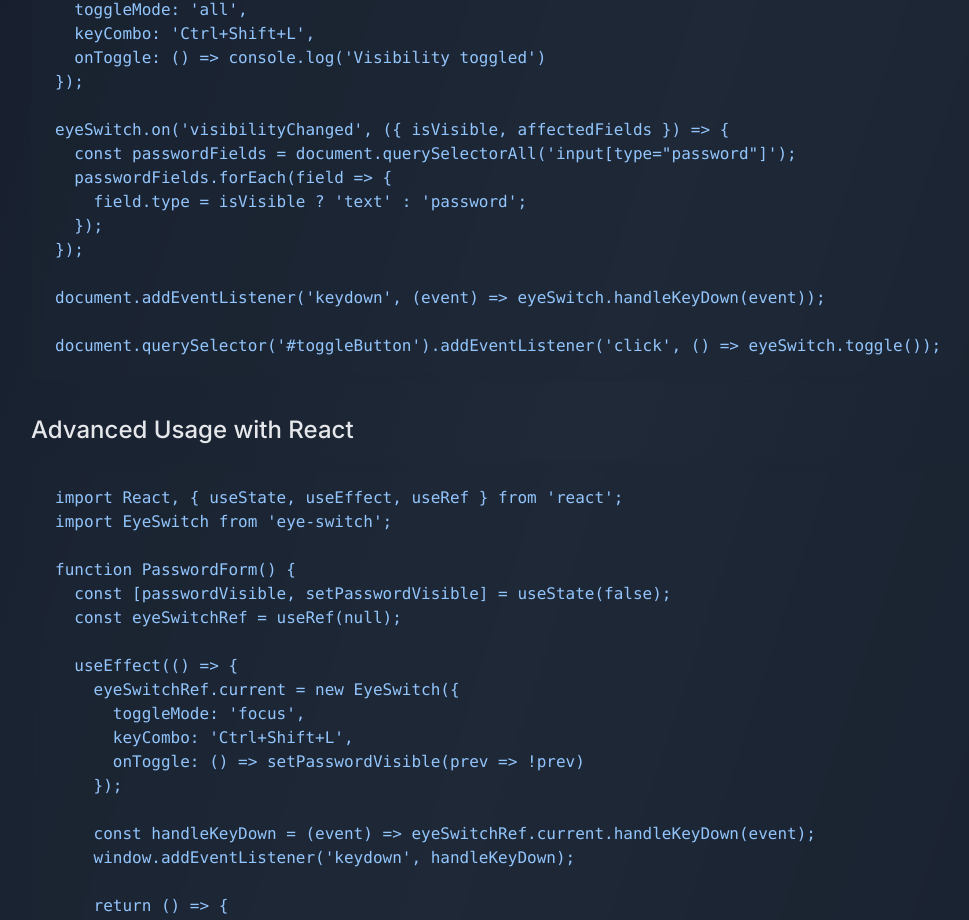
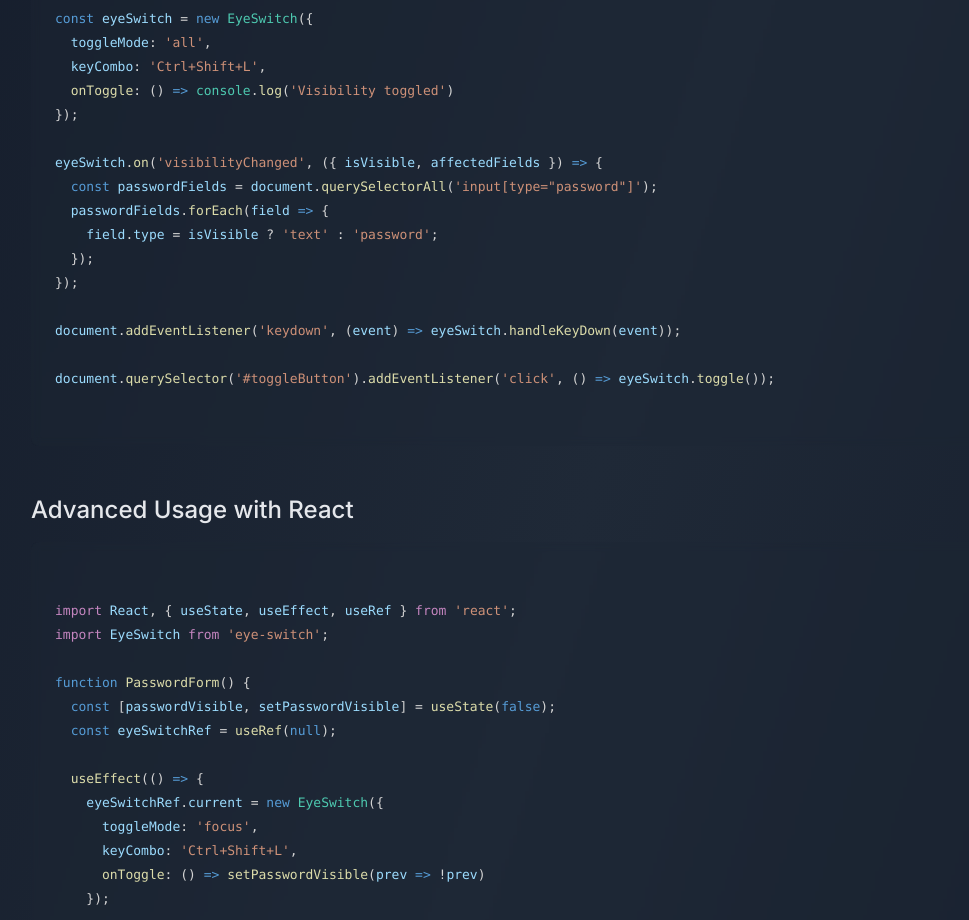
Before and after one commit to iziuqo/EyeSwitch, a Next.js app: page / in a window 1280 px wide. Shown: the part 1559-2479 px from the top of the page, without its empty margins (49-1018 px from the left). Built offline with nearby package versions, Linux system fonts and the light colour scheme.

Commit message:
Update page.tsx

```diff
--- a/src/app/page.tsx
+++ b/src/app/page.tsx
@@ -2,11 +2,13 @@
 
 import React, { useState, useEffect, useRef } from 'react'
 import { Button } from "@/components/ui/button"
-import { Coffee, ExternalLink, Github, EyeIcon, Play, Eye, EyeOff, ChevronRight } from 'lucide-react'
+import { Coffee, Github, EyeIcon, Play, Eye, EyeOff, ChevronRight } from 'lucide-react'
 import Link from 'next/link'
 import { Input } from "@/components/ui/input"
+import { Prism as SyntaxHighlighter } from 'react-syntax-highlighter'
+import { vscDarkPlus } from 'react-syntax-highlighter/dist/esm/styles/prism'
 
-export default function Home() {
+export default function Component() {
   const [activeSection, setActiveSection] = useState('features')
   const [showPassword, setShowPassword] = useState(false)
   const [isMac, setIsMac] = useState(false)
@@ -24,7 +26,7 @@ export default function Home() {
 
   useEffect(() => {
     const handleScroll = () => {
-      const scrollPosition = window.scrollY + 64; // Add offset for header
+      const scrollPosition = window.scrollY + 64
 
       const sections = [
         { id: 'features', ref: featuresRef },
@@ -60,25 +62,83 @@ export default function Home() {
 
   const scrollToSection = (sectionRef: React.RefObject<HTMLElement>) => {
     if (sectionRef.current) {
-      const headerHeight = 64; // Adjust this value based on your header's actual height
-      const elementPosition = sectionRef.current.getBoundingClientRect().top;
-      const offsetPosition = elementPosition + window.pageYOffset - headerHeight;
+      const headerHeight = 64
+      const elementPosition = sectionRef.current.getBoundingClientRect().top
+      const offsetPosition = elementPosition + window.pageYOffset - headerHeight
 
       window.scrollTo({
         top: offsetPosition,
         behavior: "smooth"
-      });
+      })
     }
   }
+
+  const basicUsageCode = `
+import EyeSwitch from 'eye-switch';
+
+const eyeSwitch = new EyeSwitch({
+  toggleMode: 'all',
+  keyCombo: 'Ctrl+Shift+L',
+  onToggle: () => console.log('Visibility toggled')
+});
+
+eyeSwitch.on('visibilityChanged', ({ isVisible, affectedFields }) => {
+  const passwordFields = document.querySelectorAll('input[type="password"]');
+  passwordFields.forEach(field => {
+    field.type = isVisible ? 'text' : 'password';
+  });
+});
+
+document.addEventListener('keydown', (event) => eyeSwitch.handleKeyDown(event));
+
+document.querySelector('#toggleButton').addEventListener('click', () => eyeSwitch.toggle());
+  `
+
+  const advancedUsageCode = `
+import React, { useState, useEffect, useRef } from 'react';
+import EyeSwitch from 'eye-switch';
+
+function PasswordForm() {
+  const [passwordVisible, setPasswordVisible] = useState(false);
+  const eyeSwitchRef = useRef(null);
+
+  useEffect(() => {
+    eyeSwitchRef.current = new EyeSwitch({
+      toggleMode: 'focus',
+      keyCombo: 'Ctrl+Shift+L',
+      onToggle: () => setPasswordVisible(prev => !prev)
+    });
+
+    const handleKeyDown = (event) => eyeSwitchRef.current.handleKeyDown(event);
+    window.addEventListener('keydown', handleKeyDown);
+
+    return () => {
+      window.removeEventListener('keydown', handleKeyDown);
+    };
+  }, []);
+
+  return (
+    <form>
+      <input
+        type={passwordVisible ? 'text' : 'password'}
+        placeholder="Enter password"
+      />
+      <button type="button" onClick={() => eyeSwitchRef.current.toggle()}>
+        {passwordVisible ? 'Hide' : 'Show'} Password
+      </button>
+    </form>
+  );
+}
+
+export default PasswordForm;
+  `
 
   return (
     <div className="min-h-screen bg-gradient-to-br from-gray-900 via-gray-800 to-gray-900 text-gray-200 flex flex-col antialiased">
       <header className="sticky top-0 bg-gray-900/80 backdrop-blur-sm z-10 border-b border-gray-800">
         <div className="max-w-6xl mx-auto w-full py-4 px-4">
           <div className="flex items-center justify-between">
-            <div
-              className="flex items-center space-x-3"
-            >
+            <div className="flex items-center space-x-3">
               <div className="w-8 h-8 bg-gradient-to-br from-blue-500 to-blue-600 rounded-lg flex items-center justify-center shadow-xl">
                 <EyeIcon className="h-4 w-4" />
               </div>
@@ -92,11 +152,9 @@ export default function Home() {
                 { id: 'installation', ref: installationRef },
                 { id: 'usage', ref: usageRef },
                 { id: 'API', ref: apiRef },
-              ].map((item, index) => (
-                <div
+              ].map((item) => (
+                <button
                   key={item.id}
-                >
-                  <button
                   onClick={() => scrollToSection(item.ref)}
                   className={`text-sm hover:text-blue-400 transition-colors ${
                     activeSection === item.id ? 'text-blue-400 font-medium' : 'text-gray-300'
@@ -105,7 +163,6 @@ export default function Home() {
                 >
                   {item.id === 'API' ? 'API' : item.id.charAt(0).toUpperCase() + item.id.slice(1)}
                 </button>
-                </div>
               ))}
             </nav>
           </div>
@@ -114,9 +171,7 @@ export default function Home() {
 
       <main className="flex-grow max-w-6xl mx-auto w-full py-12 px-4" ref={mainRef}>
         <section className="mb-24">
-          <div
-            className="flex flex-col lg:flex-row items-center justify-between gap-12"
-          >
+          <div className="flex flex-col lg:flex-row items-center justify-between gap-12">
             <div className="lg:w-1/2">
               <h2 className="text-5xl font-bold mb-6 bg-gradient-to-r from-blue-400 to-blue-600 text-transparent bg-clip-text">
                 Seamless Password Visibility Control
@@ -153,9 +208,7 @@ export default function Home() {
                 >
                   {showPassword ? <EyeOff className="h-5 w-5" /> : <Eye className="h-5 w-5" />}
                 </button>
-                <div
-                  className="absolute -top-12 right-1 whitespace-nowrap bg-blue-600 text-white text-sm py-2 px-4 rounded-md shadow-md"
-                >
+                <div className="absolute -top-12 right-1 whitespace-nowrap bg-blue-600 text-white text-sm py-2 px-4 rounded-md shadow-md">
                   Show password ({isMac ? '⌘' : 'Ctrl'} + 8)
                   <div className="absolute bottom-[-6px] right-[10px] w-3 h-3 bg-blue-600 transform rotate-45" />
                 </div>
@@ -164,11 +217,7 @@ export default function Home() {
           </div>
         </section>
 
-        <section
-          id="features"
-          className="mb-24"
-          ref={featuresRef}
-        >
+        <section id="features" className="mb-24" ref={featuresRef}>
           <h2 className="text-4xl font-semibold mb-8 bg-gradient-to-r from-blue-400 to-blue-600 text-transparent bg-clip-text">Features</h2>
           <ul className="grid grid-cols-1 md:grid-cols-2 gap-6 text-gray-300">
             {[
@@ -192,11 +241,7 @@ export default function Home() {
           </ul>
         </section>
 
-        <section
-          id="installation"
-          className="mb-24"
-          ref={installationRef}
-        >
+        <section id="installation" className="mb-24" ref={installationRef}>
           <h2 className="text-4xl font-semibold mb-8 bg-gradient-to-r from-blue-400 to-blue-600 text-transparent bg-clip-text">Installation</h2>
           <div className="bg-gray-800/30 p-6 rounded-lg mb-4 backdrop-blur-sm">
             <code className="text-blue-300 text-lg">npm install eye-switch</code>
@@ -207,95 +252,53 @@ export default function Home() {
           </div>
         </section>
 
-        <section
-          id="usage"
-          className="mb-24"
-          ref={usageRef}
-        >
+        <section id="usage" className="mb-24" ref={usageRef}>
           <h2 className="text-4xl font-semibold mb-8 bg-gradient-to-r from-blue-400 to-blue-600 text-transparent bg-clip-text">Usage</h2>
           <h3 className="text-2xl font-medium mb-4 text-gray-200">Basic Usage</h3>
-          <div className="bg-gray-800/30 p-6 rounded-lg mb-8 overflow-x-auto backdrop-blur-sm">
-            <pre className="text-blue-300">
-              {`import EyeSwitch from 'eye-switch';
-
-const eyeSwitch = new EyeSwitch({
-  toggleMode: 'all',
-  keyCombo: 'Ctrl+Shift+L',
-  onToggle: () => console.log('Visibility toggled')
-});
-
-eyeSwitch.on('visibilityChanged', ({ isVisible, affectedFields }) => {
-  const passwordFields = document.querySelectorAll('input[type="password"]');
-  passwordFields.forEach(field => {
-    field.type = isVisible ? 'text' : 'password';
-  });
-});
-
-document.addEventListener('keydown', (event) => eyeSwitch.handleKeyDown(event));
-
-document.querySelector('#toggleButton').addEventListener('click', () => eyeSwitch.toggle());`}
-            </pre>
+          <div className="bg-gray-800/30 rounded-lg mb-12 overflow-hidden backdrop-blur-sm">
+            <SyntaxHighlighter
+              language="javascript"
+              style={vscDarkPlus}
+              customStyle={{
+                background: 'transparent',
+                padding: '1.5rem',
+                fontSize: '1rem',
+                lineHeight: '1.5',
+              }}
+            >
+              {basicUsageCode}
+            </SyntaxHighlighter>
           </div>
           <h3 className="text-2xl font-medium mb-4 text-gray-200">Advanced Usage with React</h3>
-          <div className="bg-gray-800/30 p-6 rounded-lg mb-4 overflow-x-auto backdrop-blur-sm">
-            <pre className="text-blue-300">
-              {`import React, { useState, useEffect, useRef } from 'react';
-import EyeSwitch from 'eye-switch';
-
-function PasswordForm() {
-  const [passwordVisible, setPasswordVisible] = useState(false);
-  const eyeSwitchRef = useRef(null);
-
-  useEffect(() => {
-    eyeSwitchRef.current = new EyeSwitch({
-      toggleMode: 'focus',
-      keyCombo: 'Ctrl+Shift+L',
-      onToggle: () => setPasswordVisible(prev => !prev)
-    });
-
-    const handleKeyDown = (event) => eyeSwitchRef.current.handleKeyDown(event);
-    window.addEventListener('keydown', handleKeyDown);
-
-    return () => {
-      window.removeEventListener('keydown', handleKeyDown);
-    };
-  }, []);
-
-  return (
-    <form>
-      <input
-        type={passwordVisible ? 'text' : 'password'}
-        placeholder="Enter password"
-      />
-      <button type="button" onClick={() => eyeSwitchRef.current.toggle()}>
-        {passwordVisible ? 'Hide' : 'Show'} Password
-      </button>
-    </form>
-  );
-}
-
-export default PasswordForm;`}
-            </pre>
+          <div className="bg-gray-800/30 rounded-lg mb-8 overflow-hidden backdrop-blur-sm">
+            <SyntaxHighlighter
+              language="jsx"
+              style={vscDarkPlus}
+              customStyle={{
+                background: 'transparent',
+                padding: '1.5rem',
+                fontSize: '1rem',
+                lineHeight: '1.5',
+              }}
+            >
+              {advancedUsageCode}
+            </SyntaxHighlighter>
           </div>
         </section>
 
-        <section
-          id="API"
-          className="mb-24"
-          ref={apiRef}
-        >
+        <section id="API" className="mb-24" ref={apiRef}>
           <h2 className="text-4xl font-semibold mb-8 bg-gradient-to-r from-blue-400 to-blue-600 text-transparent bg-clip-text">API Reference</h2>
           <div className="bg-gray-800/30 p-6 rounded-lg backdrop-blur-sm">
             <h3 className="text-2xl font-medium mb-4 text-gray-200">EyeSwitch Class</h3>
             <p className="text-gray-300 mb-4">The <code className="bg-gray-700 px-2 py-1 rounded">EyeSwitch</code> class accepts the following options:</p>
             <ul className="list-disc list-inside space-y-2 text-gray-300 mb-6">
-              <li><code className="bg-gray-700 px-2 py-1 rounded">toggleMode</code>: 'focus' | 'all' (default: 'focus')</li>
-              <li><code className="bg-gray-700 px-2 py-1 rounded">keyCombo</code>: string (default: 'Ctrl+8' or 'Cmd+8' on Mac)</li>
+              <li><code className="bg-gray-700 px-2 py-1 rounded">toggleMode</code>: &apos;focus&apos; | &apos;all&apos; (default: &apos;focus&apos;)</li>
+              <li><code className="bg-gray-700 px-2 py-1 rounded">keyCombo</code>: string (default: &apos;Ctrl+8&apos; or &apos;Cmd+8&apos; on Mac)</li>
               <li><code className="bg-gray-700 px-2 py-1 rounded">onToggle</code>: () {'=>'} void</li>
             </ul>
             <h3 className="text-2xl font-medium mb-4 text-gray-200">Methods</h3>
             <ul className="list-disc list-inside space-y-2 text-gray-300 mb-6">
-              <li><code className="bg-gray-700 px-2 py-1 rounded">setToggleMode(mode: 'focus' | 'all')</code>: Set the toggle mode</li>
+              <li><code className="bg-gray-700 px-2 py-1 rounded">setToggleMode(mode: &apos;focus&apos; | &apos;all&apos;)</code>: Set the toggle mode</li>
               <li><code className="bg-gray-700 px-2 py-1 rounded">setKeyCombo(keyCombo: string)</code>: Set the keyboard shortcut</li>
               <li><code className="bg-gray-700 px-2 py-1 rounded">handleKeyDown(event: KeyboardEvent)</code>: Handle keydown events</li>
               <li><code className="bg-gray-700 px-2 py-1 rounded">setFocusedField(fieldId: string)</code>: Set the currently focused field</li>
```
Lines whose indentation alone changed are shown as unchanged.
